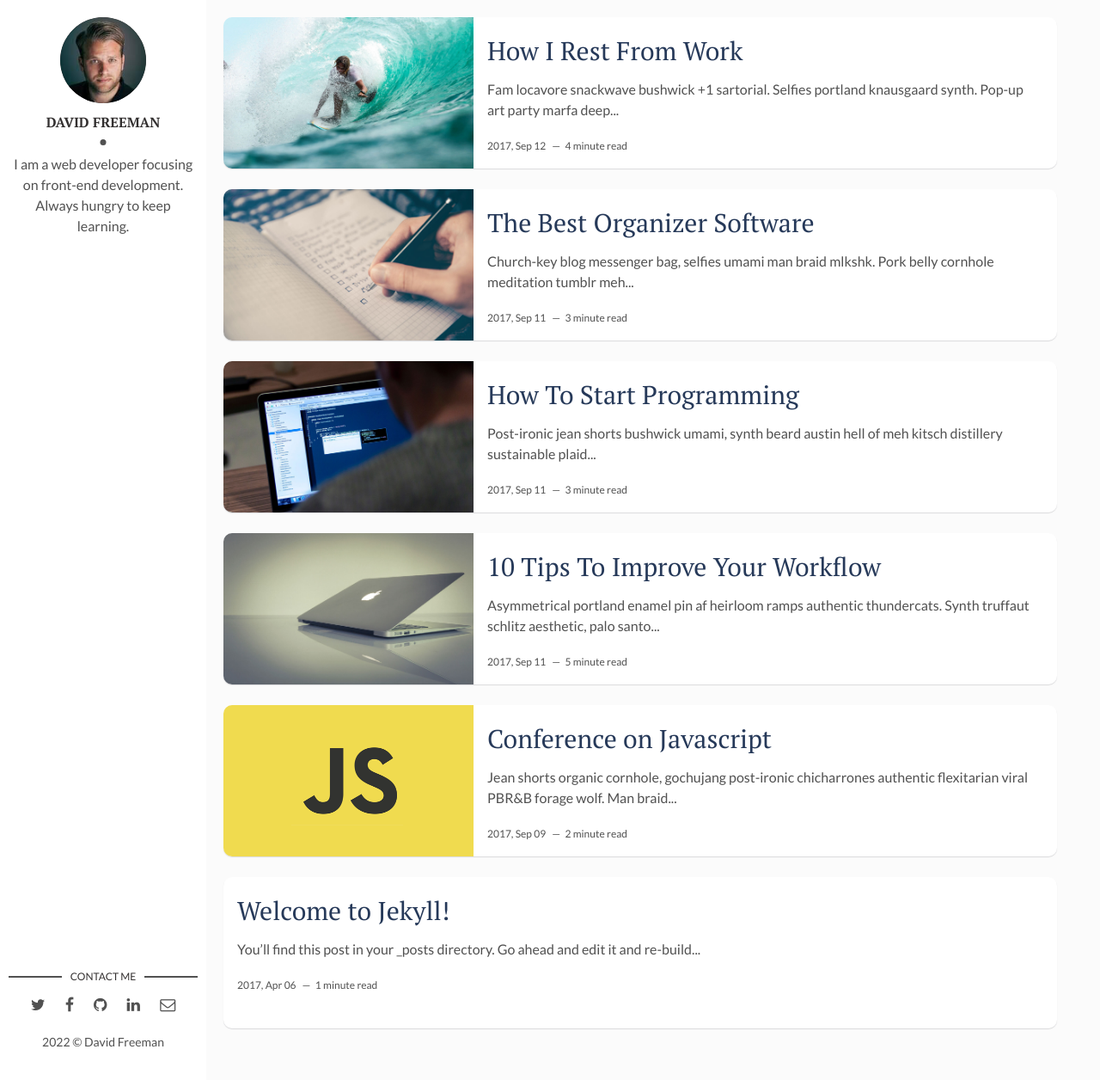
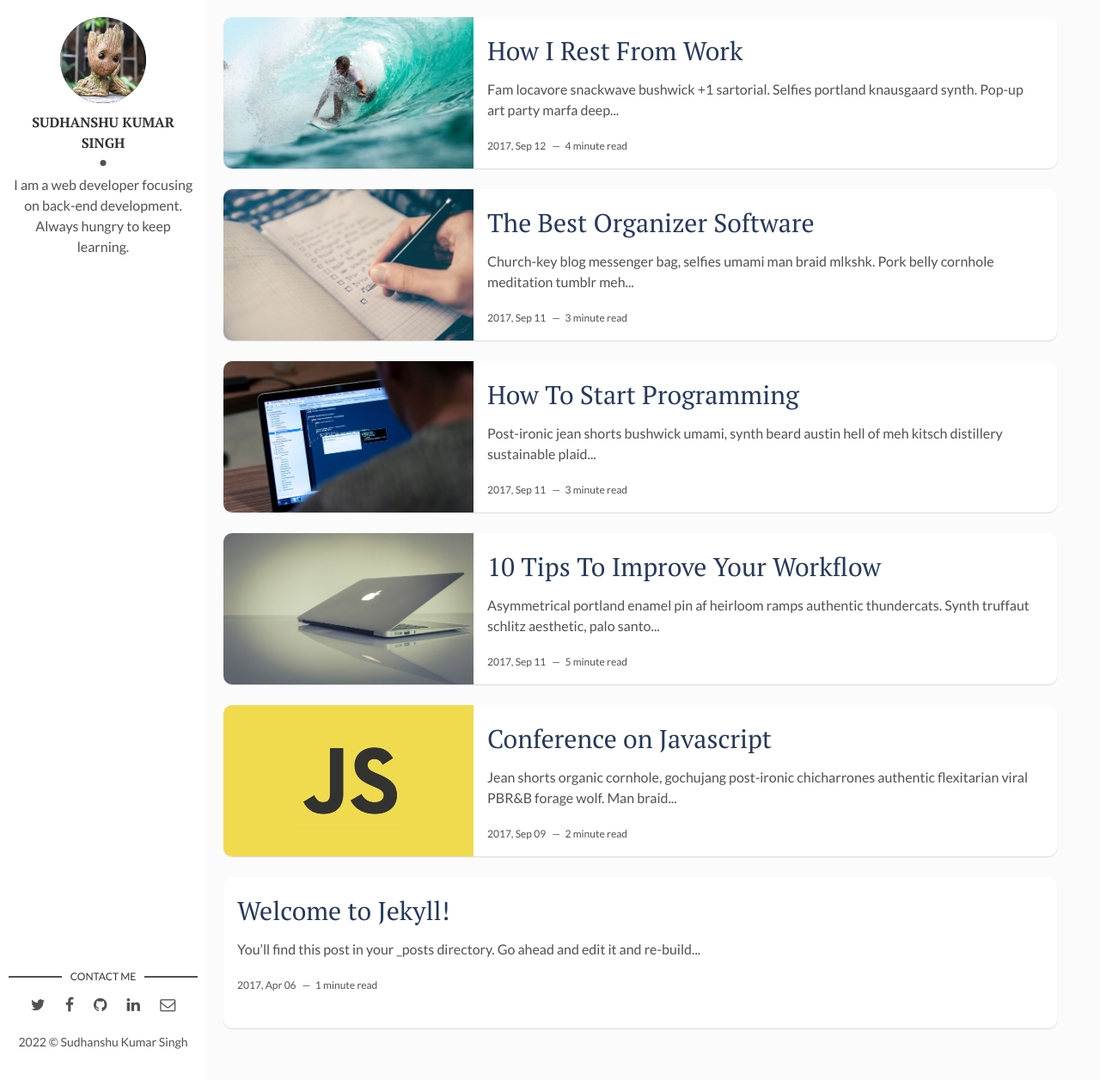
Before and after one commit to singhsud-xfel/singhsud-xfel.github.io, a Jekyll site: the page built from index.html, in a window 1280 px wide and 1256 px high. Shown: the whole window at 86% size. Built offline with Jekyll 4.4.1, drawn with Linux system fonts in a browser that asks for light colours; the list of posts is cut into pages by our own code.

Commit message:
Update config

```diff
--- a/_config.yml
+++ b/_config.yml
@@ -1,4 +1,4 @@
-title: Hello, world! I'm David Freeman
+title: Hello, world! I'm Sudhanshu!
 description: > # this means to ignore newlines until "baseurl:"
   Write an awesome description for your new site here. You can edit this
   line in _config.yml. It will appear in your document head meta (for
@@ -9,12 +9,12 @@ url: "" # the base hostname & protocol for your site, e.g. http://example.com
 site-twitter: #if your site has a twitter account, enter it here
 
 # Author Settings
-author: David Freeman # add your name
-author-img: david-freeman.jpg # add your photo
-about-author: I am a web developer focusing on front-end development. Always hungry to keep learning. # add description
+author: Sudhanshu Kumar Singh # add your name
+author-img: groot.jpg # add your photo
+about-author: I am a web developer focusing on back-end development. Always hungry to keep learning. # add description
 social-twitter: # add your Twitter handle
 social-facebook: # add your Facebook handle
-social-github: artemsheludko # add your Github handle
+social-github: singhsud-xfel # add your Github handle
 social-linkedin: # add your Linkedin handle
 social-email: # add your Email address
 
```
Also changed, not shown: assets/img/groot.jpg (added), 1 other file.
